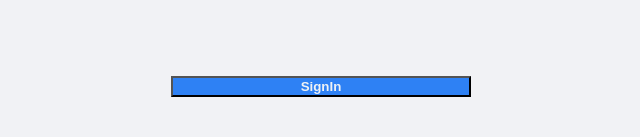
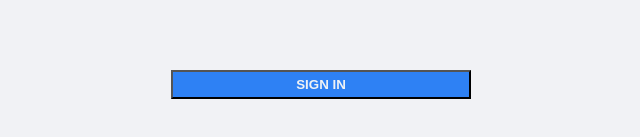
Before and after one commit to mittranj8/fb-clone-using-react, a React (Create React App) app: page / in a window 1280 px wide. Shown: the part 583-720 px from the top of the page, without its empty margins (319-959 px from the left). Built offline with nearby package versions, Linux system fonts and the light colour scheme.

Commit message:
small fix: login button

```diff
--- a/src/Login.css
+++ b/src/Login.css
@@ -9,6 +9,7 @@
   background-color: #2e81f4;
   color: #eff2f5;
   font-weight: 800;
+  padding: 5px;
 }
 
 .login > button:hover {
--- a/src/Login.js
+++ b/src/Login.js
@@ -31,7 +31,7 @@ function Login() {
         />
       </div>
       <button type="submit" onClick={signIn}>
-        SignIn
+        SIGN IN
       </button>
     </div>
   );
```
